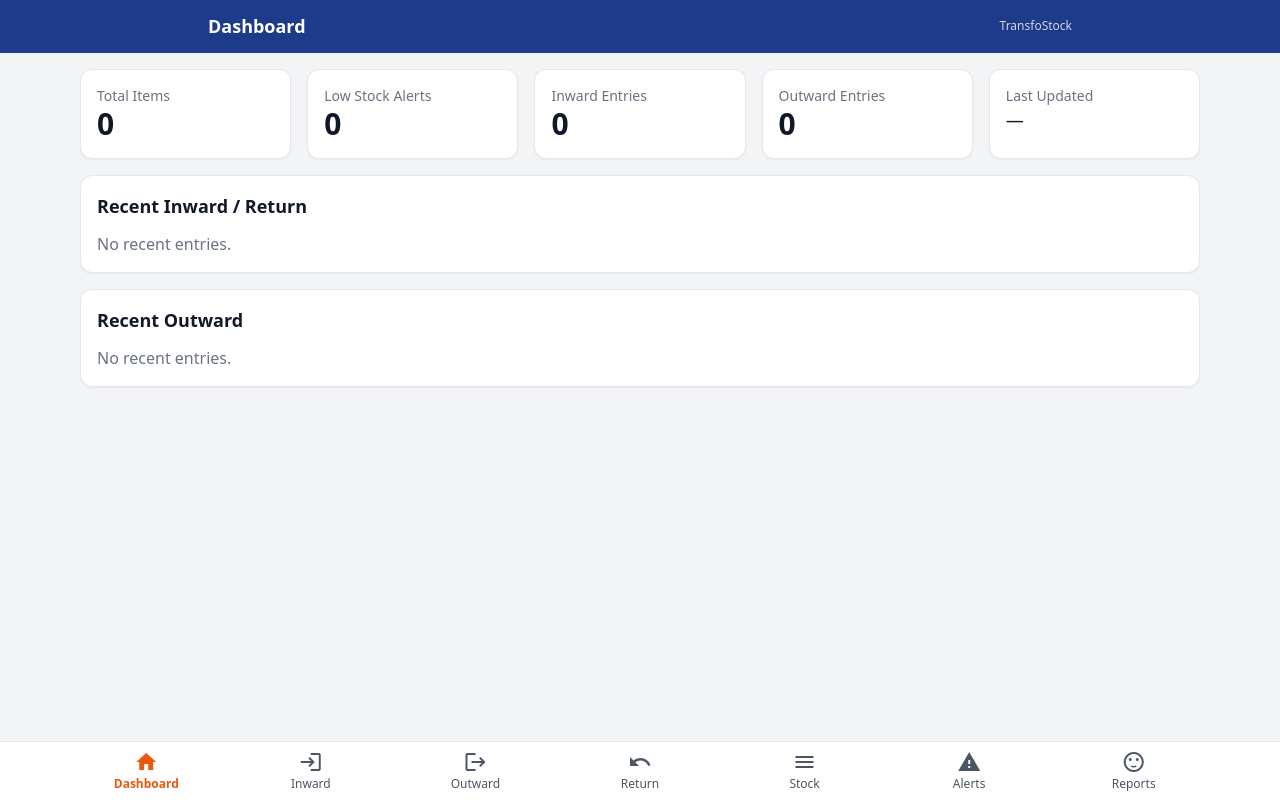
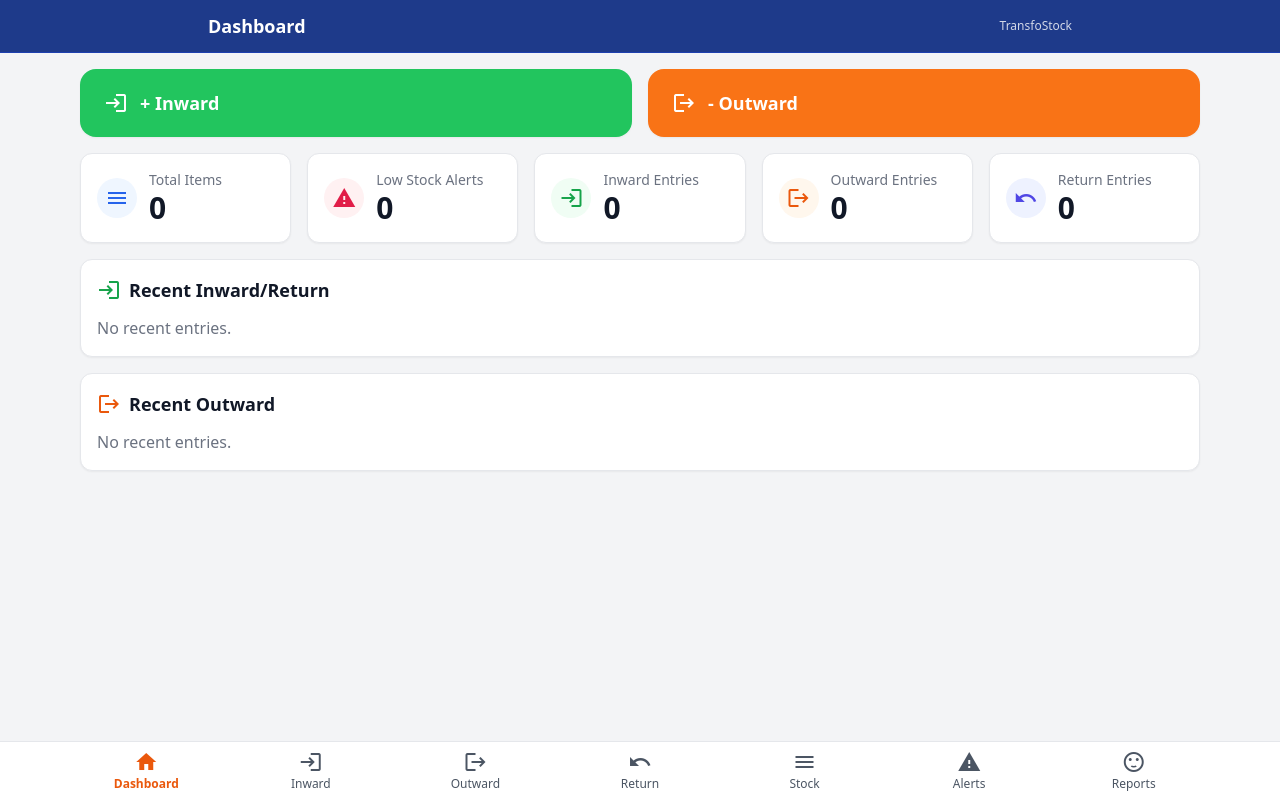
Before and after one commit to Harshad159/TransfoStock, a React (Vite) app: page / in a window 1280 px wide. Built offline with nearby package versions, Linux system fonts and the light colour scheme.

Commit message:
Update Dashboard.tsx

```diff
--- a/src/screens/Dashboard.tsx
+++ b/src/screens/Dashboard.tsx
@@ -1,27 +1,36 @@
 import React, { useMemo } from "react";
+import { useNavigate } from "react-router-dom";
 import Header from "../components/Header";
 import Card from "../components/Card";
 import { useInventory } from "../context/InventoryContext";
 
 const MAX_RECENT = 10;
 
-function formatDate(iso: string) {
-  try {
+function fmtShortDate(iso: string) {
   const d = new Date(iso);
-    return d.toLocaleDateString() + " " + d.toLocaleTimeString([], { hour: "2-digit", minute: "2-digit" });
-  } catch {
-    return iso;
-  }
+  return d.toLocaleDateString();
 }
 
 export default function Dashboard() {
+  const nav = useNavigate();
   const { state } = useInventory();
 
+  // --- quick look numbers ---
   const totalItems = state.items.length;
-  const lowAlerts = state.items.filter((i) => (i.currentStock ?? 0) <= (i.reorderLevel ?? -1)).length;
-  const inwardCount = state.movements.filter((m) => m.type === "INWARD" || m.type === "RETURN").length;
-  const outwardCount = state.movements.filter((m) => m.type === "OUTWARD").length;
+  const lowAlerts = state.items.filter(
+    (i) => (i.currentStock ?? 0) <= (i.reorderLevel ?? -1)
+  ).length;
+  const inwardEntries = state.movements.filter(
+    (m) => m.type === "INWARD" || m.type === "RETURN"
+  ).length;
+  const outwardEntries = state.movements.filter(
+    (m) => m.type === "OUTWARD"
+  ).length;
+  const returnEntries = state.movements.filter(
+    (m) => m.type === "RETURN"
+  ).length;
 
+  // --- recent lists (10) ---
   const recentInward = useMemo(
     () =>
       state.movements
@@ -40,57 +49,121 @@ export default function Dashboard() {
     [state.movements]
   );
 
+  // helper to show unit at right side
+  function unitFor(itemId?: string): string {
+    if (!itemId) return "";
+    const it = state.items.find((i) => i.id === itemId);
+    return it?.unit || "";
+  }
+
   return (
     <div className="pb-24">
       <Header title="Dashboard" />
+
       <div className="max-w-6xl mx-auto p-4 space-y-4">
+        {/* Top action bars */}
+        <div className="grid grid-cols-1 md:grid-cols-2 gap-4">
+          <button
+            onClick={() => nav("/inward")}
+            className="w-full rounded-2xl bg-green-500 hover:bg-green-600 text-white text-lg font-semibold px-6 py-5 flex items-center gap-3 shadow-sm"
+          >
+            <span className="material-icons text-white">login</span>
+            + Inward
+          </button>
+          <button
+            onClick={() => nav("/outward")}
+            className="w-full rounded-2xl bg-orange-500 hover:bg-orange-600 text-white text-lg font-semibold px-6 py-5 flex items-center gap-3 shadow-sm"
+          >
+            <span className="material-icons text-white">logout</span>
+            - Outward
+          </button>
+        </div>
+
         {/* Stat cards */}
-        <div className="grid grid-cols-1 md:grid-cols-5 gap-4">
+        <div className="grid grid-cols-1 sm:grid-cols-2 lg:grid-cols-5 gap-4">
           <Card>
+            <div className="flex items-center gap-3">
+              <span className="material-icons text-blue-600 bg-blue-50 p-2 rounded-full">
+                menu
+              </span>
+              <div>
                 <div className="text-gray-500 text-sm">Total Items</div>
                 <div className="text-3xl font-semibold">{totalItems}</div>
+              </div>
+            </div>
           </Card>
 
           <Card>
+            <div className="flex items-center gap-3">
+              <span className="material-icons text-rose-600 bg-rose-50 p-2 rounded-full">
+                report_problem
+              </span>
+              <div>
                 <div className="text-gray-500 text-sm">Low Stock Alerts</div>
                 <div className="text-3xl font-semibold">{lowAlerts}</div>
+              </div>
+            </div>
           </Card>
 
           <Card>
+            <div className="flex items-center gap-3">
+              <span className="material-icons text-green-600 bg-green-50 p-2 rounded-full">
+                login
+              </span>
+              <div>
                 <div className="text-gray-500 text-sm">Inward Entries</div>
-            <div className="text-3xl font-semibold">{inwardCount}</div>
+                <div className="text-3xl font-semibold">{inwardEntries}</div>
+              </div>
+            </div>
           </Card>
 
           <Card>
+            <div className="flex items-center gap-3">
+              <span className="material-icons text-orange-600 bg-orange-50 p-2 rounded-full">
+                logout
+              </span>
+              <div>
                 <div className="text-gray-500 text-sm">Outward Entries</div>
-            <div className="text-3xl font-semibold">{outwardCount}</div>
+                <div className="text-3xl font-semibold">{outwardEntries}</div>
+              </div>
+            </div>
           </Card>
 
           <Card>
-            <div className="text-gray-500 text-sm">Last Updated</div>
-            <div className="text-lg font-medium">
-              {state.lastUpdated ? new Date(state.lastUpdated).toLocaleString() : "—"}
+            <div className="flex items-center gap-3">
+              <span className="material-icons text-indigo-600 bg-indigo-50 p-2 rounded-full">
+                undo
+              </span>
+              <div>
+                <div className="text-gray-500 text-sm">Return Entries</div>
+                <div className="text-3xl font-semibold">{returnEntries}</div>
+              </div>
             </div>
           </Card>
         </div>
 
         {/* Recent Inward / Return */}
         <Card>
-          <h3 className="text-lg font-semibold mb-3">Recent Inward / Return</h3>
+          <h3 className="text-lg font-semibold mb-3 flex items-center gap-2">
+            <span className="material-icons text-green-600">login</span>
+            Recent Inward/Return
+          </h3>
+
           {recentInward.length === 0 ? (
             <div className="text-gray-500">No recent entries.</div>
           ) : (
             <ul className="divide-y">
               {recentInward.map((mv, idx) => (
-                <li key={idx} className="py-2 flex items-center justify-between">
+                <li key={idx} className="py-3 flex items-center justify-between">
                   <div className="truncate">
-                    <span className="font-medium">{(mv as any).itemName || "Item"}</span>
-                    <span className="text-gray-500 ml-2">
-                      +{mv.quantity} ({mv.type === "RETURN" ? "Return" : "Inward"})
-                    </span>
-                    {mv.note && <span className="text-gray-400 ml-2">· {mv.note}</span>}
+                    <div className="font-medium">
+                      {(mv as any).itemName || "—"}
                     </div>
-                  <div className="text-gray-500 text-sm">{formatDate(mv.date)}</div>
+                    <div className="text-gray-500 text-sm">{fmtShortDate(mv.date)}</div>
+                  </div>
+                  <div className="text-gray-900 font-semibold whitespace-nowrap">
+                    {mv.quantity} {unitFor((mv as any).itemId)}
+                  </div>
                 </li>
               ))}
             </ul>
@@ -99,19 +172,26 @@ export default function Dashboard() {
 
         {/* Recent Outward */}
         <Card>
-          <h3 className="text-lg font-semibold mb-3">Recent Outward</h3>
+          <h3 className="text-lg font-semibold mb-3 flex items-center gap-2">
+            <span className="material-icons text-orange-600">logout</span>
+            Recent Outward
+          </h3>
+
           {recentOutward.length === 0 ? (
             <div className="text-gray-500">No recent entries.</div>
           ) : (
             <ul className="divide-y">
               {recentOutward.map((mv, idx) => (
-                <li key={idx} className="py-2 flex items-center justify-between">
+                <li key={idx} className="py-3 flex items-center justify-between">
                   <div className="truncate">
-                    <span className="font-medium">{(mv as any).itemName || "Item"}</span>
-                    <span className="text-gray-500 ml-2">-{mv.quantity}</span>
-                    {mv.note && <span className="text-gray-400 ml-2">· {mv.note}</span>}
+                    <div className="font-medium">
+                      {(mv as any).itemName || "—"}
                     </div>
-                  <div className="text-gray-500 text-sm">{formatDate(mv.date)}</div>
+                    <div className="text-gray-500 text-sm">{fmtShortDate(mv.date)}</div>
+                  </div>
+                  <div className="text-gray-900 font-semibold whitespace-nowrap">
+                    {mv.quantity} {unitFor((mv as any).itemId)}
+                  </div>
                 </li>
               ))}
             </ul>
```
Lines whose indentation alone changed are shown as unchanged.
